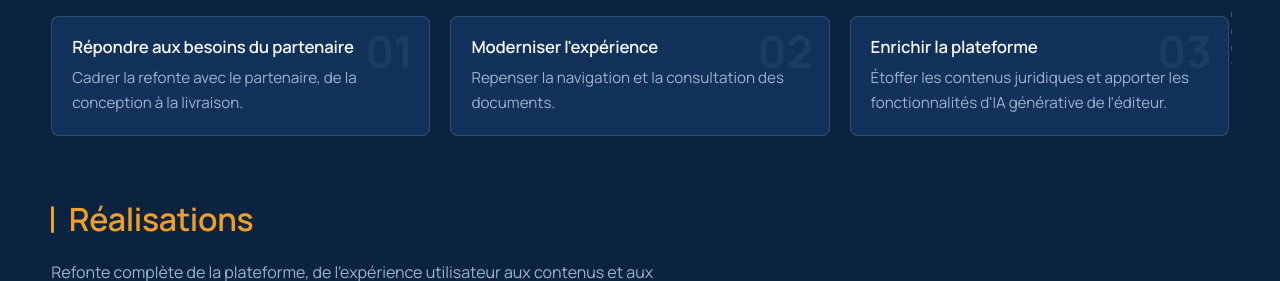
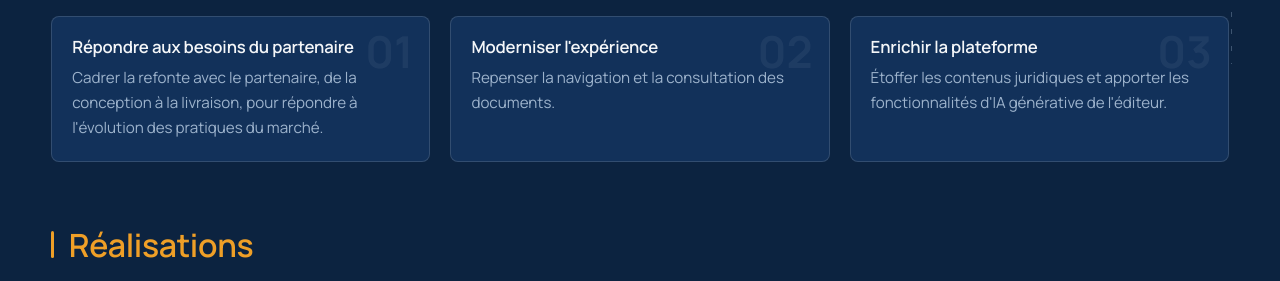
Before and after one commit to JulesChevrant/portfolio-jcb, a plain HTML site: page projet-cridon.html in a window 1280 px wide. Shown: the part 736-1017 px from the top of the page. Drawn offline with Linux system fonts and the light colour scheme.

Commit message:
Crid'online : enjeu partenaire précisé
Co-Authored-By: Claude Opus 5.5 <noreply@anthropic.com>

```diff
--- a/projet-cridon.html
+++ b/projet-cridon.html
@@ -79,7 +79,7 @@
           <li>
             <span class="cas-stake-num" aria-hidden="true">01</span>
             <h3>Répondre aux besoins du partenaire</h3>
-            <p>Cadrer la refonte avec le partenaire, de la conception à la livraison.</p>
+            <p>Cadrer la refonte avec le partenaire, de la conception à la livraison, pour répondre à l'évolution des pratiques du marché.</p>
           </li>
           <li>
             <span class="cas-stake-num" aria-hidden="true">02</span>
```
